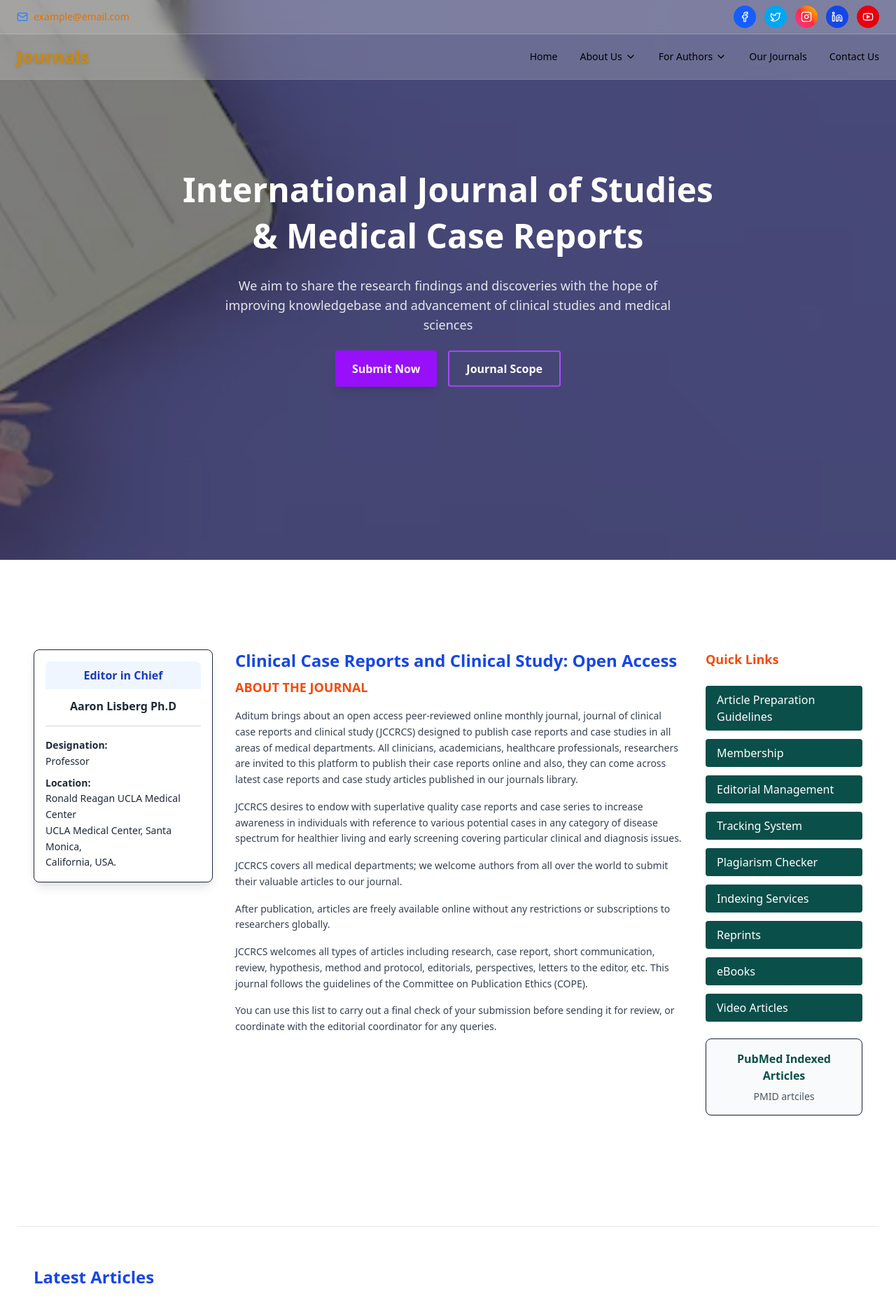
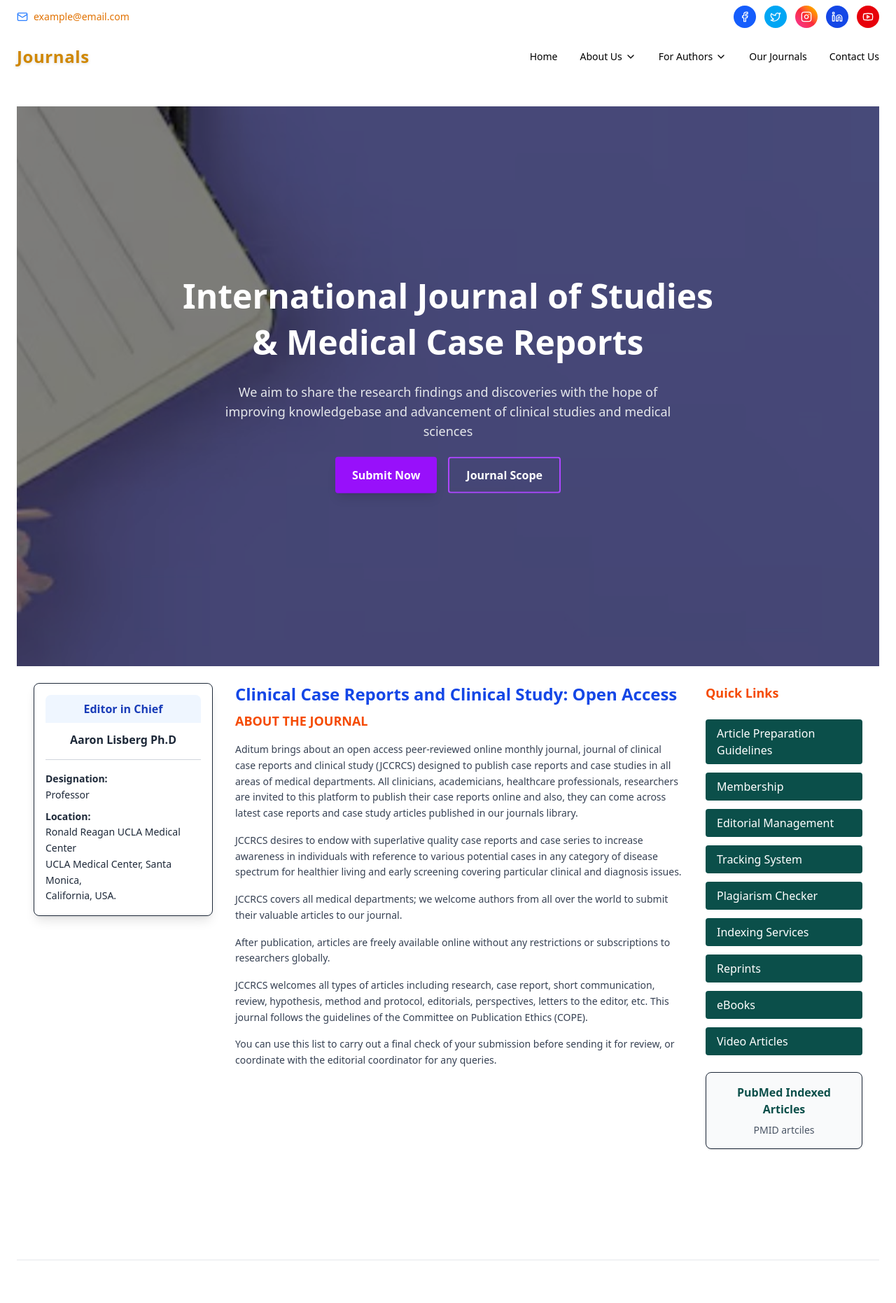
Before and after one commit to saikiranyalavarthi/journels, a React (Vite) app: page / in a window 1280 px wide. Shown: the top 1862 px of the page at 70% size. Built offline with nearby package versions, Linux system fonts and the light colour scheme.

Commit message:
update changes

```diff
--- a/src/App.jsx
+++ b/src/App.jsx
@@ -1,6 +1,5 @@
 import React from "react";
-import { BrowserRouter as Router, Routes, Route } from "react-router-dom"; // ✅ Import Router
-// ✅ Import your Navbar
+import { BrowserRouter as Router, Routes, Route } from "react-router-dom";
 import Home from "./pages/Home";
 import About from "./pages/About";
 import Journals from "./pages/Journals";
@@ -13,26 +12,24 @@ import Footer from "./Components/Footer";
 import ManuscriptForm from "./pages/ManuscriptForm";
 import ArticlePage from "./pages/ArticlePage";
 import BoardPage from "./pages/BoardPage";
-import HeroSection from "./pages/HeroSection";
 
 export default function App() {
   return (
     <Router>
       <Navbar />
-      <HeroSection />
 
-      <div className="p-6">
+      {/* Apply mt-12 for margin-top */}
+      <div className="p-6 mt-12">
         <Routes>
           <Route path="/" element={<Home />} />
           <Route path="/about" element={<About />} />
           <Route path="/journals" element={<Journals />} />
           <Route path="/contact" element={<Contact />} />
           <Route path="/submit-manuscript" element={<ManuscriptForm />} />
-
           <Route path="/article/:id" element={<ArticlePage />} />
           <Route path="/editorial-board" element={<BoardPage />} />
+
           {/* Nested Routes for About Section */}
-
           <Route path="/about/journals" element={<AboutJournals />} />
           <Route path="/about/policies" element={<OurPolicies />} />
           <Route path="/about/crossmark" element={<CrossmarkPolicy />} />
--- a/src/pages/Home.jsx
+++ b/src/pages/Home.jsx
@@ -1,6 +1,7 @@
 import React from "react";
 import LatestArticles from "./LatestArticles";
 import ClientsSay from "./clientTestimonials";
+import HeroSection from "./HeroSection";
 
 const HomeSectionJournals = () => {
   const quickLinks = [
@@ -17,6 +18,9 @@ const HomeSectionJournals = () => {
 
   return (
     <div className="bg-white font-sans text-gray-800 mt-20">
+      <div>
+        <HeroSection />
+      </div>
       {/* Main journal info section */}
       <div className="min-h-screen p-6 flex flex-col md:flex-row max-w-7xl mx-auto gap-8">
         {/* Left Panel */}
```
